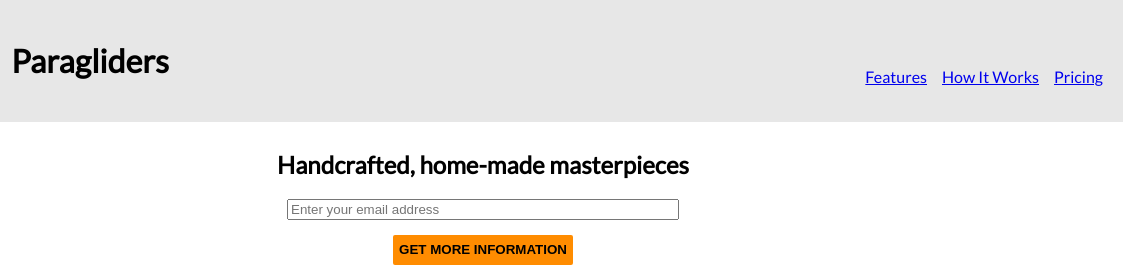
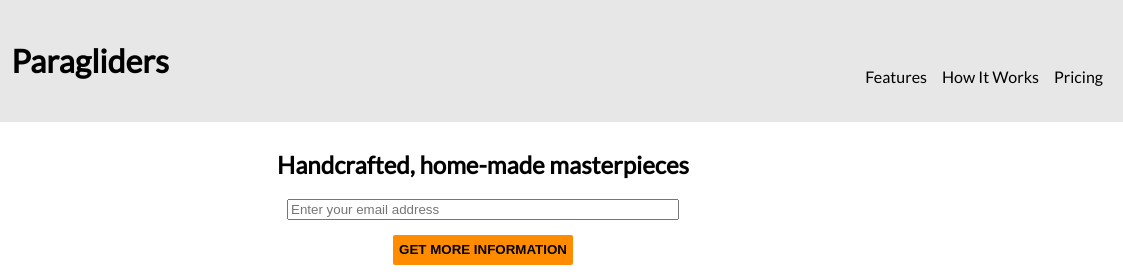
Before and after one commit to David-Coutinho/product-landing-page, a plain HTML site: page index.html in a window 1280 px wide. Shown: the top 280 px of the page, 157-1280 px from the left. Drawn offline with Linux system fonts and the light colour scheme.

Commit message:
Correct nav-link id to class

```diff
--- a/style.css
+++ b/style.css
@@ -34,7 +34,7 @@ nav ul {
     list-style: none;
     padding: 0 20px;
 }
-#nav-link, #nav-link:visited {
+.nav-link, .nav-link:visited {
     text-decoration: none;
     color: inherit;
     cursor: pointer;
```
